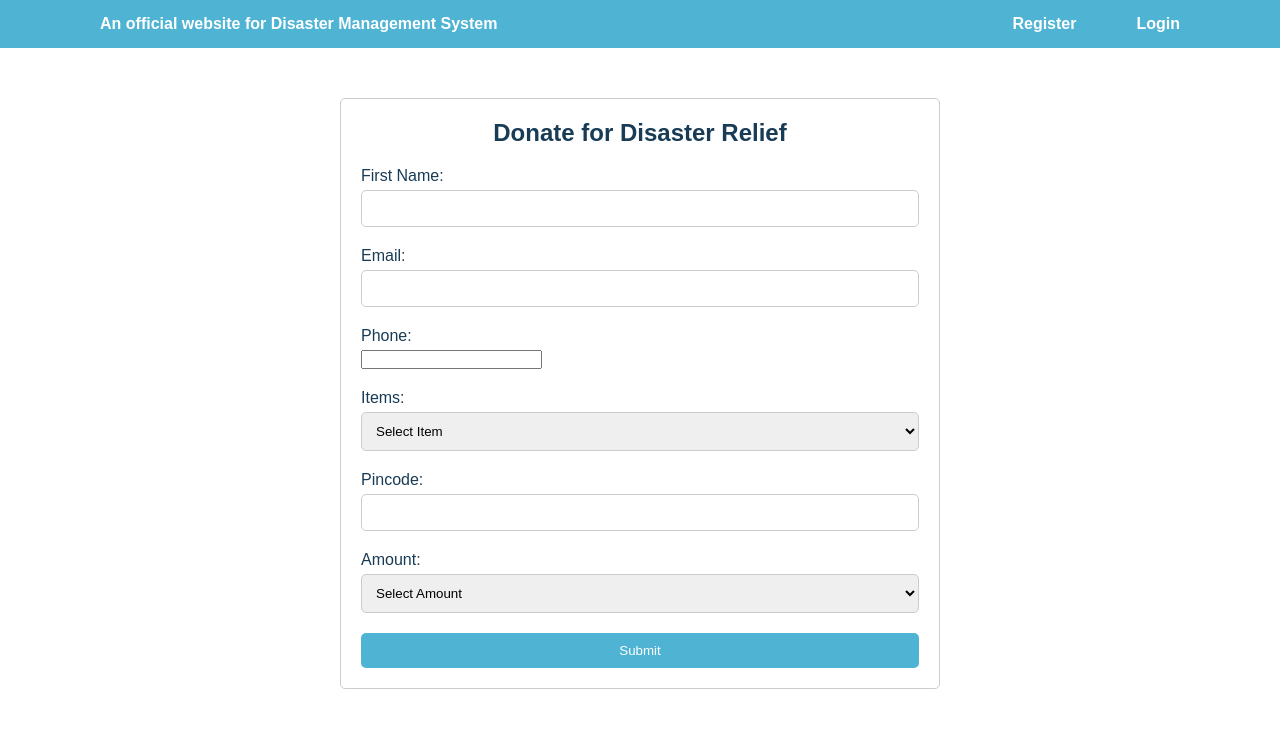
After one commit to jojosCodeBase/dms, a PHP site: page /project/donation/index.html in a window 1280 px wide. The commit adds this page. Shown: the top 738 px of the page. Run offline with PHP 8.4, Linux system fonts and the light colour scheme.

Commit message:
new files added

```diff
--- a/Homepage/index.html
+++ b/Homepage/index.html
@@ -26,9 +26,9 @@
             <ul class="flex">
                 <li><a href="../Homepage/index.html" class="hover-link">Home</a></li>
                 <li><a href="../about/about.html" class="hover-link">About us</a></li>
-                <li><a href="#" class="hover-link">Help</a></li>
+                <li><a href="../request/index.html" class="hover-link">Assistance</a></li>
                 <li><a href="#" class="hover-link">Contact</a></li>
-                <li><a href="#" class="hover-link">Report</a></li>
+                <li><a href="../report/index.html" class="hover-link">Report</a></li>
                 <!-- <li><a href="#" class="hover-link">Community</a></li> -->
                 <form class="d-flex">
                     <input type="search" name="search" class="search form-control me-2" id="search"
--- /dev/null
+++ b/donation/donate.css
@@ -0,0 +1,121 @@
+*{
+    margin: 0;
+    padding: 0;
+    box-sizing: border-box;
+}
+
+:root{
+    --primary-text-color: #183b56;
+    --secondary-text-color: #577592;
+    --accent-color: #2294ed;
+    --accent-color-dark: #1d69a3;
+    --padding-inline-section: 20px;
+}
+
+body{
+    font-family: Arial, sans-serif;
+    color: var(--primary-text-color);
+}
+a{
+    text-decoration: none;
+    display: inline-block;
+}
+.small-bold-text{
+    font-size: 1rem;
+    font-weight: 700;
+}
+
+.container-top{
+    max-width: 1180px;
+    margin-inline: auto;
+    padding-inline: var(--padding-inline-section);
+}
+.flex{
+    display: flex;
+    align-items: center;
+}
+.banner-text{
+    color: white;
+    padding: 15px 30px;
+    text-align: center;
+    display: inline-block;
+}
+
+.top-banner{
+    background-color: #4fb3d4;
+}
+
+.login-links{
+    float: right;
+    padding: 15px 30px;
+    color: white;
+    font-weight: 600;
+    transition: 2s;
+}
+.login-links:hover{
+    color: var(--primary-text-color);
+}
+.top-banner .register-link{
+    float: right;
+    padding: 15px 30px;
+    color: white;
+    font-weight: 600;
+    transition: 2s;
+}
+.top-banner .register-link:hover{
+    color: var(--primary-text-color);
+}
+body {
+    font-family: Arial, sans-serif;
+    margin: 0;
+    padding: 0;
+}
+
+.container {
+    max-width: 600px;
+    margin: 50px auto;
+    padding: 20px;
+    border: 1px solid #ccc;
+    border-radius: 5px;
+    text-align: center;
+}
+
+h2 {
+    margin-bottom: 20px;
+}
+
+.form-group {
+    margin-bottom: 20px;
+    text-align: left;
+}
+
+label {
+    display: block;
+    margin-bottom: 5px;
+}
+
+input[type="text"],
+input[type="email"],
+input[type="number"],
+select {
+    width: 100%;
+    padding: 10px;
+    border: 1px solid #ccc;
+    border-radius: 5px;
+    box-sizing: border-box;
+}
+
+input[type="submit"] {
+    width: 100%;
+    padding: 10px;
+    background-color: #4fb3d4;
+    color: #fff;
+    border: none;
+    border-radius: 5px;
+    cursor: pointer;
+    transition: background-color 0.3s ease;
+}
+
+input[type="submit"]:hover {
+    background-color: var(--accent-color);
+}
--- /dev/null
+++ b/donation/index.html
@@ -0,0 +1,59 @@
+<!DOCTYPE html>
+<html lang="en">
+  <head>
+    <meta charset="UTF-8" />
+    <meta name="viewport" content="width=device-width, initial-scale=1.0" />
+    <title>Report Disaster</title>
+    <link rel="stylesheet" href="donate.css" />
+  </head>
+  <body>
+    <div class="top-banner">
+        <div class="container-top">
+            <div class="small-bold-text banner-text">An official website for Disaster Management System</div>
+            <a href="http://localhost/project%2069/Login%20and%20Register/login.html"
+            class="login-links">Login</a>
+            <a href="http://localhost/project%2069/Login%20and%20Register/login.html#"
+            class="register-link">Register</a>
+        </div>
+    </div>
+    <div class="container">
+        <h2>Donate for Disaster Relief</h2>
+        <form>
+            <div class="form-group">
+                <label for="firstname">First Name:</label>
+                <input type="text" id="firstname" name="firstname" required>
+            </div>
+            <div class="form-group">
+                <label for="email">Email:</label>
+                <input type="email" id="email" name="email" required>
+            </div>
+            <div class="form-group">
+                <label for="phone">Phone:</label>
+                <input type="tel" id="phone" name="phone" pattern="[0-9]{10}" required>
+            </div>
+            <div class="form-group">
+                <label for="items">Items:</label>
+                <select id="items" name="items" required>
+                    <option value="" disabled selected>Select Item</option>
+                    <option value="Clothes">Clothes</option>
+                    <option value="Food">Food</option>
+                    <option value="None">None</option>
+                </select>
+            </div>
+            <div class="form-group">
+                <label for="pincode">Pincode:</label>
+                <input type="number" id="pincode" name="pincode" required>
+            </div>
+            <div class="form-group">
+                <label for="amount">Amount:</label>
+                <select id="amount" name="amount" required>
+                    <option value="" disabled selected>Select Amount</option>
+                    <option value="Any">Any</option>
+                    <option value="None">None</option>
+                </select>
+            </div>
+            <input type="submit" value="Submit">
+        </form>
+    </div>
+  </body>
+</html>
```
Also changed, not shown: Homepage/style_homepage.css (+6 -2 lines), about/about.html (+21 -7 lines), about/style-about.css (+5 -2 lines), report/index.html (added, +56 -0 lines), report/report.css (added, +113 -0 lines), request/index.html (added, +57 -0 lines), request/request.css (added, +126 -0 lines), assets/img/logo-old.jpg (added), assets/img/logo.jpg, 1 other file.
